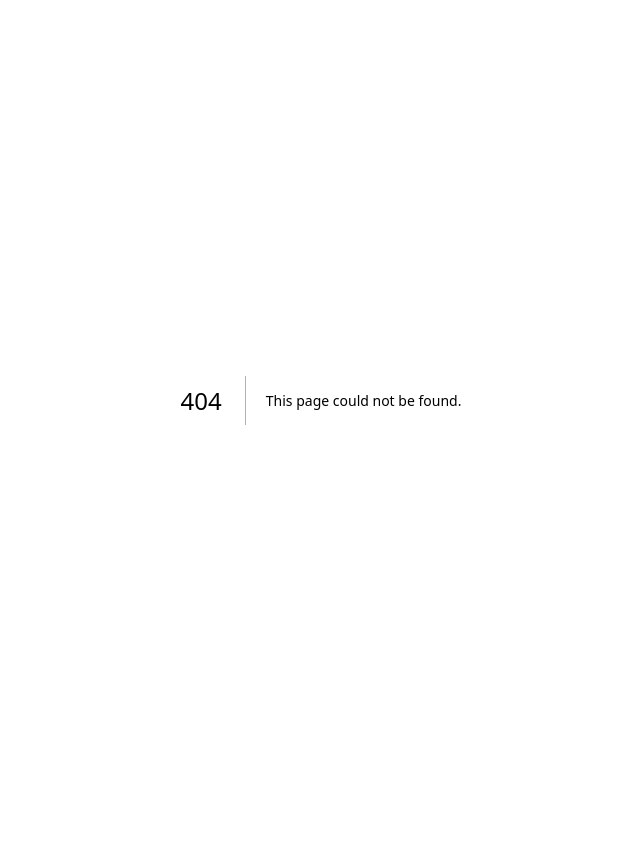
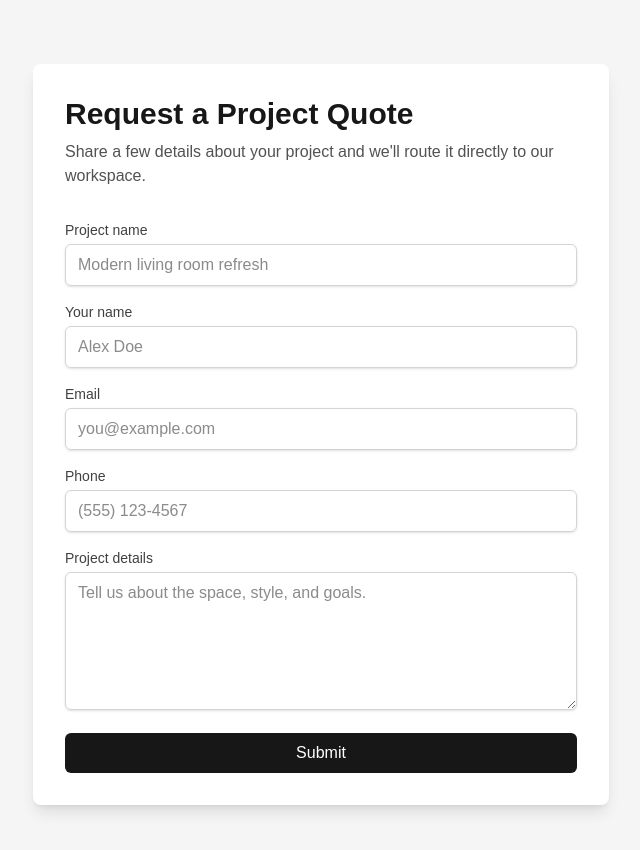
Before and after one commit to c0rrupt1/AiDesignProject, a Next.js app in the folder web/: page /request in a window 1280 px wide. Before the commit this address had no page. Shown: the top 850 px of the page, without its empty margins (319-959 px from the left). Before the commit the page ends 800 px from the top, so only its background shows below. Built offline with nearby package versions, Linux system fonts and the light colour scheme.

Commit message:
Add request form page that posts to n8n webhook

```diff
--- /dev/null
+++ b/web/src/app/request/page.tsx
@@ -0,0 +1,183 @@
+"use client";
+
+import { FormEvent, useState } from "react";
+
+const WEBHOOK_URL =
+  "https://deckd.app.n8n.cloud/webhook/04a63e4d-c10e-48c0-ba40-a37d8a7688ac";
+
+type SubmissionState = "idle" | "sending" | "success" | "error";
+
+type SubmissionMessage = {
+  state: SubmissionState;
+  text: string;
+};
+
+const initialMessage: SubmissionMessage = {
+  state: "idle",
+  text: "",
+};
+
+export default function RequestQuotePage() {
+  const [message, setMessage] = useState<SubmissionMessage>(initialMessage);
+
+  async function handleSubmit(event: FormEvent<HTMLFormElement>) {
+    event.preventDefault();
+    const form = event.currentTarget;
+
+    const formData = new FormData(form);
+    const payload = {
+      name: String(formData.get("name") ?? "").trim(),
+      customerName: String(formData.get("customerName") ?? "").trim(),
+      email: String(formData.get("email") ?? "").trim(),
+      phone: String(formData.get("phone") ?? "").trim(),
+      description: String(formData.get("description") ?? "").trim(),
+    };
+
+    setMessage({ state: "sending", text: "Sending your request..." });
+
+    try {
+      const response = await fetch(WEBHOOK_URL, {
+        method: "POST",
+        headers: {
+          "Content-Type": "application/json",
+        },
+        body: JSON.stringify(payload),
+      });
+
+      if (!response.ok) {
+        throw new Error(`Webhook returned ${response.status}`);
+      }
+
+      setMessage({
+        state: "success",
+        text: "Request sent! We'll be in touch soon.",
+      });
+      form.reset();
+    } catch (error) {
+      console.error("Failed to submit request", error);
+      setMessage({
+        state: "error",
+        text:
+          "Something went wrong while sending your request. Please try again in a moment.",
+      });
+    }
+  }
+
+  return (
+    <main className="min-h-screen bg-neutral-100 py-16">
+      <section className="mx-auto max-w-xl rounded-lg bg-white p-8 shadow-lg">
+        <h1 className="text-3xl font-semibold text-neutral-900">
+          Request a Project Quote
+        </h1>
+        <p className="mt-2 text-neutral-600">
+          Share a few details about your project and we&apos;ll route it directly
+          to our workspace.
+        </p>
+
+        <form onSubmit={handleSubmit} className="mt-8 space-y-4">
+          <div>
+            <label
+              htmlFor="name"
+              className="block text-sm font-medium text-neutral-700"
+            >
+              Project name
+            </label>
+            <input
+              id="name"
+              name="name"
+              required
+              className="mt-1 w-full rounded-md border border-neutral-300 px-3 py-2 text-neutral-900 shadow-sm focus:border-neutral-500 focus:outline-none focus:ring-2 focus:ring-neutral-200"
+              placeholder="Modern living room refresh"
+            />
+          </div>
+
+          <div>
+            <label
+              htmlFor="customerName"
+              className="block text-sm font-medium text-neutral-700"
+            >
+              Your name
+            </label>
+            <input
+              id="customerName"
+              name="customerName"
+              required
+              className="mt-1 w-full rounded-md border border-neutral-300 px-3 py-2 text-neutral-900 shadow-sm focus:border-neutral-500 focus:outline-none focus:ring-2 focus:ring-neutral-200"
+              placeholder="Alex Doe"
+            />
+          </div>
+
+          <div>
+            <label
+              htmlFor="email"
+              className="block text-sm font-medium text-neutral-700"
+            >
+              Email
+            </label>
+            <input
+              id="email"
+              name="email"
+              type="email"
+              required
+              className="mt-1 w-full rounded-md border border-neutral-300 px-3 py-2 text-neutral-900 shadow-sm focus:border-neutral-500 focus:outline-none focus:ring-2 focus:ring-neutral-200"
+              placeholder="you@example.com"
+            />
+          </div>
+
+          <div>
+            <label
+              htmlFor="phone"
+              className="block text-sm font-medium text-neutral-700"
+            >
+              Phone
+            </label>
+            <input
+              id="phone"
+              name="phone"
+              className="mt-1 w-full rounded-md border border-neutral-300 px-3 py-2 text-neutral-900 shadow-sm focus:border-neutral-500 focus:outline-none focus:ring-2 focus:ring-neutral-200"
+              placeholder="(555) 123-4567"
+            />
+          </div>
+
+          <div>
+            <label
+              htmlFor="description"
+              className="block text-sm font-medium text-neutral-700"
+            >
+              Project details
+            </label>
+            <textarea
+              id="description"
+              name="description"
+              rows={5}
+              className="mt-1 w-full rounded-md border border-neutral-300 px-3 py-2 text-neutral-900 shadow-sm focus:border-neutral-500 focus:outline-none focus:ring-2 focus:ring-neutral-200"
+              placeholder="Tell us about the space, style, and goals."
+            />
+          </div>
+
+          <button
+            type="submit"
+            className="w-full rounded-md bg-neutral-900 px-4 py-2 text-white transition hover:bg-neutral-800"
+            disabled={message.state === "sending"}
+          >
+            {message.state === "sending" ? "Sending..." : "Submit"}
+          </button>
+        </form>
+
+        {message.text && (
+          <p
+            className={`mt-4 text-sm ${
+              message.state === "error"
+                ? "text-red-600"
+                : message.state === "success"
+                  ? "text-green-600"
+                  : "text-neutral-600"
+            }`}
+          >
+            {message.text}
+          </p>
+        )}
+      </section>
+    </main>
+  );
+}
```
